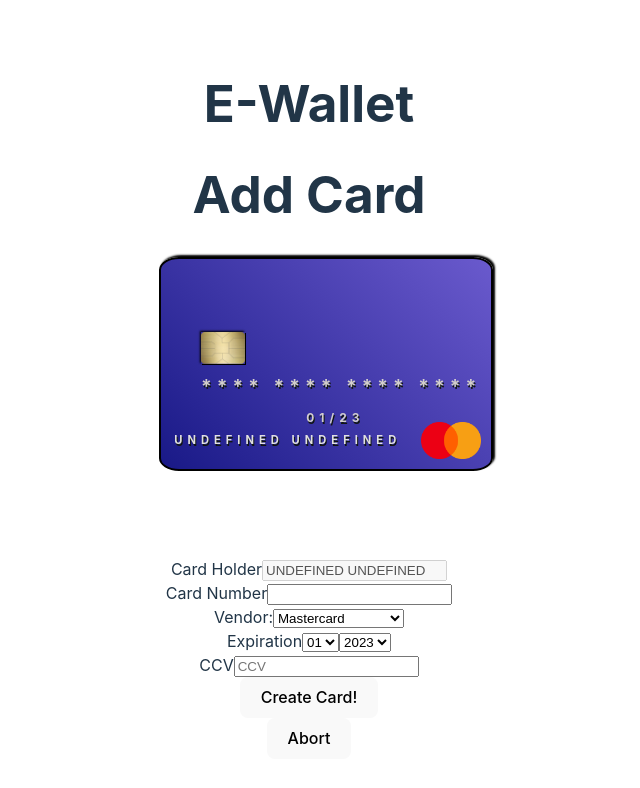
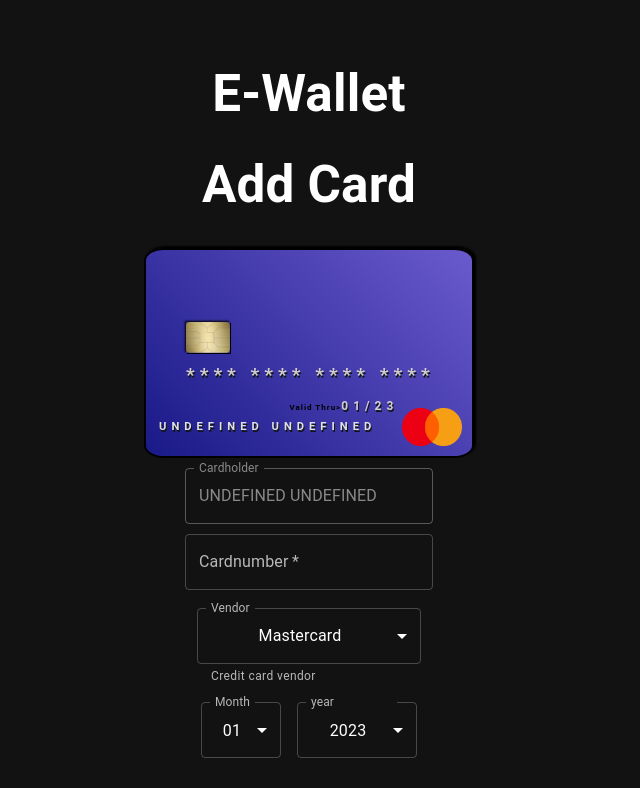
Before and after one commit to WilhelmErik/E-wallet, a React (Vite) app: page /newCard in a window 1280 px wide. Shown: the top 788 px of the page, without its empty margins (331-971 px from the left). Built offline with nearby package versions, Linux system fonts and the light colour scheme; no server answers.

Commit message:
MUI added

```diff
--- a/package.json
+++ b/package.json
@@ -10,11 +10,15 @@
     "preview": "vite preview"
   },
   "dependencies": {
+    "@emotion/react": "^11.11.1",
+    "@emotion/styled": "^11.11.0",
     "@fontsource/roboto": "^5.0.8",
     "@mui/material": "^5.14.11",
     "@mui/styled-engine-sc": "^5.14.11",
     "@reduxjs/toolkit": "^1.9.5",
     "axios": "^1.5.0",
+    "install": "^0.13.0",
+    "npm": "^10.1.0",
     "react": "^18.2.0",
     "react-dom": "^18.2.0",
     "react-redux": "^8.1.2",
--- a/src/App.css
+++ b/src/App.css
@@ -42,14 +42,14 @@
 .card-container {
   perspective: 1000px; /* Creates depth perception */
   position: relative;
- height: 300px;
- width: 300px;
+ height: 220px;
+ width: 330px;
 }
 .card{
 
   position: relative;
   transform-style: preserve-3d;
-  transition: transform 1s ease;
+  transition: transform 1s ease-out;
 }
 .card-container:hover > .card {
 transform: rotateY(180deg);
@@ -72,16 +72,13 @@ transform: rotateY(180deg);
 
 
 .removal-button{
-  font-family:'Franklin Gothic Medium', 'Arial Narrow', Arial, sans-serif;
   z-index:  100;
  position: absolute;
   right: -60px;
  top: -10px;
-  background-color: red;
-  padding: 2px;
- border-radius: 12%;
+
   cursor: pointer;
-  border: 2px rgba(0, 0, 0, 0.432) inset;
+
   box-shadow: 2px 2px rgb(57, 25, 25);
 }
  /* .Mastercard{
@@ -156,3 +153,13 @@ left: 44%;
 .backside-lorem{
   font-size: 8px;
 }
+
+.valid-thru{
+  font-size: 8px;
+  letter-spacing: 1px;
+  color: black;
+  text-shadow: none;
+}
+#standard-basic{
+  color:white;
+}
--- a/src/components/CreditCard.jsx
+++ b/src/components/CreditCard.jsx
@@ -1,6 +1,7 @@
 /* eslint-disable react/prop-types */
 import { useDispatch, useSelector } from "react-redux";
 import { addSpaces } from "../utils";
+import Button from "@mui/material/Button";
 
 export default function CreditCard({ card, setActive, removeCard }) {
   return (
@@ -27,24 +28,31 @@ export default function CreditCard({ card, setActive, removeCard }) {
             {addSpaces(card.cardNumber) || "**** **** **** ****"}
           </p>
           <p className="card-holder">{card.cardHolder}</p>
-          <p className="expiration-date">
-            {card.expireMonth}/{card.expireYear}
-          </p>
+          <div className="expiration-date">
+            <p>
+              <span className="valid-thru">{"Valid Thru>"}</span>
+              {card.expireMonth}/{card.expireYear}
+            </p>
+          </div>
 
           {!card.active && (
             <div className="removal-button" onClick={removeCard}>
-              Delete
+              <Button variant="contained" color="error">
+                Delete
+              </Button>
             </div>
           )}
         </div>
         <div className="credit-card card-back">
-        <div className="barcode"></div>
+          <div className="barcode"></div>
           <div className="CCV-div">
             <p>{card.CCV}</p>
           </div>
-          <p className="backside-lorem">Lorem ipsum dolor sit, amet consectetur adipisicing elit. Eius repudiandae sint assumenda aliquid illo nobis, numquam architecto optio illum fugiat ea exercitationem maiores! </p>
-
-
+          <p className="backside-lorem">
+            Lorem ipsum dolor sit, amet consectetur adipisicing elit. Eius
+            repudiandae sint assumenda aliquid illo nobis, numquam architecto
+            optio illum fugiat ea exercitationem maiores!{" "}
+          </p>
         </div>
       </div>
     </div>
--- a/src/pages/AddCard.jsx
+++ b/src/pages/AddCard.jsx
@@ -1,9 +1,29 @@
 import { Link, useNavigate } from "react-router-dom";
 import { useDispatch, useSelector } from "react-redux";
-import { useReducer } from "react";
+import { useReducer, useState } from "react";
 import { createCard } from "../Redux/cardsSlice";
-import { addSpaces, isInvalidInput, isNumber } from "../utils";
+import { addSpaces, isInvalidInput } from "../utils";
 import CreditCard from "../components/CreditCard";
+
+//--
+import { TextField } from "@mui/material";
+import { ThemeProvider, createTheme } from "@mui/material/styles";
+import CssBaseline from "@mui/material/CssBaseline";
+//
+import InputLabel from "@mui/material/InputLabel";
+import MenuItem from "@mui/material/MenuItem";
+import FormHelperText from "@mui/material/FormHelperText";
+import FormControl from "@mui/material/FormControl";
+import Select from "@mui/material/Select";
+
+import Stack from "@mui/material/Stack";
+import Button from "@mui/material/Button";
+const darkTheme = createTheme({
+  palette: {
+    mode: "dark",
+  },
+});
+//--
 export default function AddCard() {
   const reduxDispatch = useDispatch();
   const navigate = useNavigate();
@@ -24,8 +44,6 @@ export default function AddCard() {
     }
   }
 
-  // const [cardInput, setCardInput] = useState({});
-
   const [cardState, dispatch] = useReducer(cardFormReducer, initialState);
 
   let displayedCCNumber = addSpaces(String(cardState.cardNumber));
@@ -34,9 +52,14 @@ export default function AddCard() {
 
   function submitCard(e) {
     e.preventDefault();
+
     if (cardState.cardNumber.length === 16) {
+      setCredNumErr(false);
       reduxDispatch(createCard({ ...cardState, active: false }));
       navigate("/success");
+    } else {
+      setCredNumErr(true);
+      alert("that aint right sir ");
     }
   }
   // function isInvalidInput(keyInput) {
@@ -55,8 +78,6 @@ export default function AddCard() {
   // }
   const turnCard = document.querySelector(".card-container .card");
 
-
-
   const handleCCNumChange = (e) => {
     const keyInput = e.nativeEvent.data;
     console.log("Is invalid? ", isInvalidInput(keyInput));
@@ -69,22 +90,71 @@ export default function AddCard() {
     });
   };
 
+  const [credNumErr, setCredNumErr] = useState(false);
   //-------------------------__------------------------
   return (
+    <ThemeProvider theme={darkTheme}>
+      <CssBaseline />
       <main>
+        <div>
+          {/* <TextField
+            minLength={3}
+            maxLength={3}
+            required
+            type="text"
+            id="standard-basic"
+            placeholder="***"
+            label="Card Number"
+            variant="outlined"
+            color="secondary"
+            value={cardState.CCV}
+            onFocus={() => turnCard.classList.add("rotated")}
+            onBlur={() => turnCard.classList.remove("rotated")}
+            onChange={(e) => {
+              const keyInput = e.nativeEvent.data;
+              if (isInvalidInput(keyInput)) return;
+              dispatch({
+                type: "FieldSet",
+                field: "CCV",
+                payload: e.target.value,
+              });
+            }}
+          /> */}
+        </div>
         <h1>Add Card</h1>
-      <CreditCard card={{ ...cardState, active: true ,cardHolder:cardHolderName}} />
+        <CreditCard
+          card={{
+            ...cardState,
+            active: true,
+            cardHolder: cardHolderName,
+          }}
+        />
         {/* <div className={`credit-card ${cardState.vendor} `}>
         Im a card
         <p>{displayedCCNumber}</p>
       </div> */}
         <form onSubmit={submitCard}>
-        <label htmlFor="firstName">
-          Card Holder
-          <input value={cardHolderName} disabled name="cardHolder" />
-        </label>
+          <TextField
+            disabled
+            id=""
+            label={"Cardholder"}
+            value={cardHolderName}
+          />
           <br />
-        <label htmlFor="">
+          <TextField
+            error={credNumErr}
+            style={{ margin: "10px" }}
+            inputProps={{ maxLength: "19" }}
+            required
+            id="standard-basic"
+            placeholder="**** **** **** ****"
+            label="Cardnumber"
+            variant="outlined"
+            color="secondary"
+            value={displayedCCNumber}
+            onChange={(e) => handleCCNumChange(e)}
+          />
+          {/* <label htmlFor="">
             Card Number
             <input
               type="text"
@@ -94,9 +164,89 @@ export default function AddCard() {
               value={displayedCCNumber}
               onChange={(e) => handleCCNumChange(e)}
             />
-        </label>
+          </label> */}
           <br />
-        Vendor:
+          <FormControl sx={{ m: 1, width: 224 }}>
+            <InputLabel id="demo-simple-select-helper-label">Vendor</InputLabel>
+            <Select
+              labelId="demo-simple-select-helper-label"
+              id="demo-simple-select-helper"
+              value={cardState.vendor}
+              label="Vendor"
+              onChange={(e) => {
+                dispatch({
+                  type: "FieldSet",
+                  field: "vendor",
+                  payload: e.target.value,
+                });
+              }}
+            >
+              <MenuItem value={"Mastercard"}>Mastercard</MenuItem>
+              <MenuItem value={"Visa"}>Visa</MenuItem>
+              <MenuItem value={"AmericanExpress"}>American Express</MenuItem>
+            </Select>
+            <FormHelperText>Credit card vendor</FormHelperText>
+          </FormControl>
+          <br />
+
+          <FormControl sx={{ m: 1, width: 80 }}>
+            <InputLabel id="demo-simple-select-helper-label">Month</InputLabel>
+            <Select
+              labelId="demo-simple-select-helper-label"
+              id="demo-simple-select-helper"
+              value={cardState.expireMonth}
+              label="Month"
+              onChange={(e) => {
+                dispatch({
+                  type: "FieldSet",
+                  field: "expireMonth",
+                  payload: e.target.value,
+                });
+              }}
+            >
+              <MenuItem value="01">01</MenuItem>
+              <MenuItem value="02">02</MenuItem>
+              <MenuItem value="03">03</MenuItem>
+              <MenuItem value="04">04</MenuItem>
+              <MenuItem value="05">05</MenuItem>
+              <MenuItem value="06">06</MenuItem>
+              <MenuItem value="07">07</MenuItem>
+              <MenuItem value="08">08</MenuItem>
+              <MenuItem value="09">09</MenuItem>
+              <MenuItem value="10">10</MenuItem>
+              <MenuItem value="11">11</MenuItem>
+              <MenuItem value="12">12</MenuItem>
+            </Select>
+          </FormControl>
+
+          <FormControl sx={{ m: 1, width: 120 }}>
+            <InputLabel id="demo-simple-select-helper-label">year</InputLabel>
+            <Select
+              labelId="demo-simple-select-helper-label"
+              id="demo-simple-select-helper"
+              value={cardState.expireYear}
+              label="Expiration year"
+              onChange={(e) => {
+                dispatch({
+                  type: "FieldSet",
+                  field: "expireYear",
+                  payload: e.target.value,
+                });
+              }}
+            >
+              <MenuItem value="23">2023</MenuItem>
+              <MenuItem value="24">2024</MenuItem>
+              <MenuItem value="25">2025</MenuItem>
+              <MenuItem value="26">2026</MenuItem>
+              <MenuItem value="27">2027</MenuItem>
+              <MenuItem value="28">2028</MenuItem>
+              <MenuItem value="29">2029</MenuItem>
+              <MenuItem value="30">2030</MenuItem>
+              <MenuItem value="31">2031</MenuItem>
+              <MenuItem value="32">2032</MenuItem>
+            </Select>
+          </FormControl>
+          {/* Vendor:
           <select
             name="vendor"
             id=""
@@ -112,9 +262,9 @@ export default function AddCard() {
             <option value="Mastercard">Mastercard</option>
             <option value="Visa">Visa</option>
             <option value="AmericanExpress">American Express</option>
-        </select>
+          </select> */}
           <br />
-        Expiration
+          {/* Expiration
           <select
             name="expireMonth"
             id=""
@@ -144,6 +294,7 @@ export default function AddCard() {
             name="expireYear"
             id=""
             value={cardState.expireYear || "2023"}
+            label="Expiration Year"
             onChange={(e) => {
               dispatch({
                 type: "FieldSet",
@@ -162,17 +313,16 @@ export default function AddCard() {
             <option value="30">2030</option>
             <option value="31">2031</option>
             <option value="32">2032</option>
-        </select>
+          </select> */}
           <br />
-        <label>
-          CCV
-          <input
-            type="text"
-            name="CCV"
-            placeholder="CCV"
+          <TextField
+            inputProps={{ maxLength: "3", minLength: "3" }}
             required
-            minLength={3}
-            maxLength={3}
+            id="standard-basic"
+            placeholder="***"
+            label="CCV"
+            variant="outlined"
+            color="secondary"
             value={cardState.CCV}
             onFocus={() => turnCard.classList.add("rotated")}
             onBlur={() => turnCard.classList.remove("rotated")}
@@ -186,14 +336,24 @@ export default function AddCard() {
               });
             }}
           />
-        </label>
           <br />
-        <button>Create Card!</button>
+
+            <Button
+              variant="outlined"
+              type="submit"
+              color="success"
+              style={{ margin: "1em" }}
+            >
+              Create Card!
+            </Button>
         </form>
         <Link to="/" title="Back to Homepage">
           {" "}
-        <button>Abort</button>
+          <Button variant="outlined" color="error" style={{ width: "140px" }} size="large">
+            Abort
+          </Button>
         </Link>{" "}
       </main>
+    </ThemeProvider>
   );
 }
--- a/src/pages/Cards.jsx
+++ b/src/pages/Cards.jsx
@@ -19,7 +19,7 @@ export default function Cards() {
       <p>Active Card</p>
       <>
         <CreditCard card={activeCard} />
-        <p>No</p>
+
         <hr />
         <br />
 
@@ -56,6 +56,7 @@ export default function Cards() {
           Add new card
         </button>
       </Link>{" "}
+      {cardsState.length >= 4 && <p>Max 4 Cards</p>}
     </main>
   );
 }
--- a/src/pages/ErrorPage.jsx
+++ b/src/pages/ErrorPage.jsx
@@ -1,6 +1,9 @@
 import { useRouteError, useNavigate } from "react-router-dom";
 import { useEffect } from "react";
-
+//
+import Alert from "@mui/material/Alert";
+import Stack from "@mui/material/Stack";
+//
 export default function ErrorPage() {
   const error = useRouteError();
   console.error(error);
@@ -11,11 +14,14 @@ export default function ErrorPage() {
 
   return (
     <div id="error-page">
-      <h1>Oops!</h1>
-      <p>Sorry, an unexpected error has occurred.</p>
-      <p>
-        <i>{error.statusText || error.message}</i>
-      </p>
+      <Stack sx={{ width: "100%" }} spacing={2}>
+        <h1>Oops!</h1>
+        <p>Sorry, an unexpected error has occurred.</p>
+        <Alert variant="filled" severity="error">
+          <i>{error.statusText || error.message}</i>
+        </Alert>
+      </Stack>
+      <p></p>
     </div>
   );
 }
--- a/src/pages/SuccessPage.jsx
+++ b/src/pages/SuccessPage.jsx
@@ -1,6 +1,9 @@
 import { useNavigate } from "react-router-dom";
 import { useEffect } from "react";
-
+//
+import Alert from "@mui/material/Alert";
+import Stack from "@mui/material/Stack";
+//
 export default function SuccessPage() {
   const navigate = useNavigate();
   useEffect(() => {
@@ -10,8 +13,11 @@ export default function SuccessPage() {
   return (
     <div id="error-page">
       <h1>Success!</h1>
-      <p>Your card has been added</p>
-      <p></p>
+      <Stack sx={{ width: "100%" }} spacing={2}>
+        <Alert variant="filled" severity="success">
+          Your card has been added
+        </Alert>
+      </Stack>
     </div>
   );
 }
```
Also changed, not shown: 1 other file (tests, documents, lock files or other folders). Lines whose indentation alone changed are shown as unchanged.
